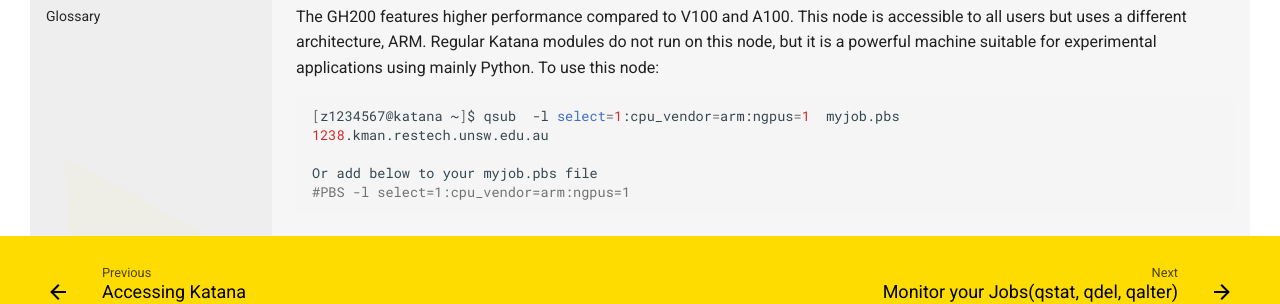
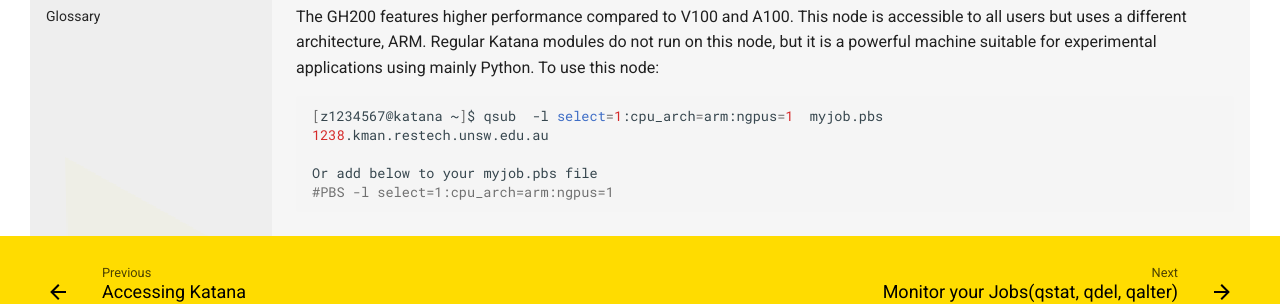
Before and after one commit to unsw-restech/unsw-restech.github.io, an MkDocs documentation site: the page built from docs/using_katana/running_jobs.md, in a window 1280 px wide and 900 px high, scrolled down 5544 px. Shown: the part 527-831 px from the top of the window. Built offline with MkDocs 1.6.1 and Material for MkDocs 9.7.7, drawn with Linux system fonts in a browser that asks for light colours; comment, search, counter and statistics services are not loaded.

Commit message:
Update running_jobs.md

````diff
--- a/docs/using_katana/running_jobs.md
+++ b/docs/using_katana/running_jobs.md
@@ -272,9 +272,9 @@
 
 The GH200 features higher performance compared to V100 and A100. This node is accessible to all users but uses a different architecture, ARM. Regular Katana modules do not run on this node, but it is a powerful machine suitable for experimental applications using mainly Python. To use this node:
 ``` bash
-[z1234567@katana ~]$ qsub  -l select=1:cpu_vendor=arm:ngpus=1  myjob.pbs
+[z1234567@katana ~]$ qsub  -l select=1:cpu_arch=arm:ngpus=1  myjob.pbs
 1238.kman.restech.unsw.edu.au
 
 Or add below to your myjob.pbs file
-#PBS -l select=1:cpu_vendor=arm:ngpus=1
+#PBS -l select=1:cpu_arch=arm:ngpus=1
 ```
````
